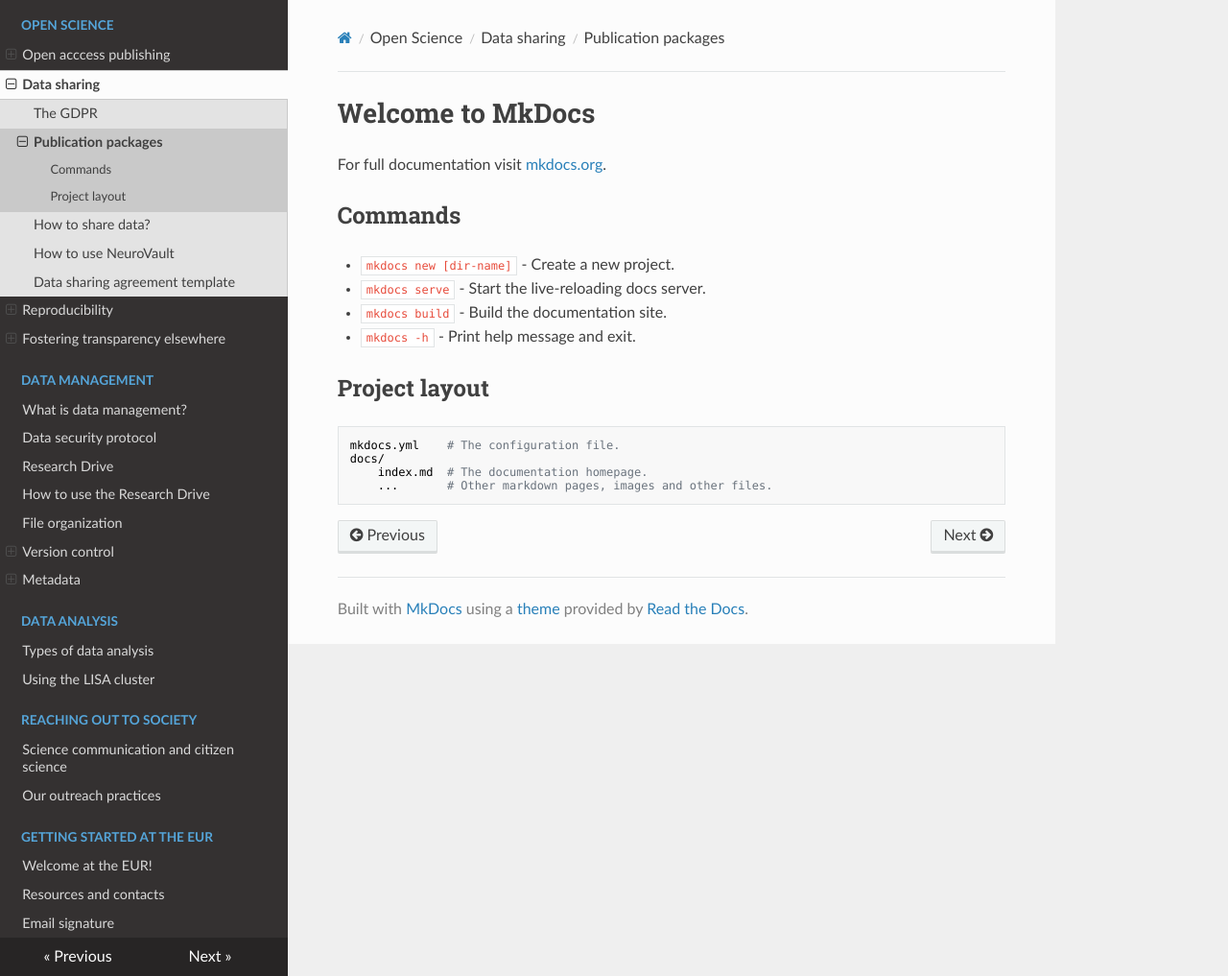
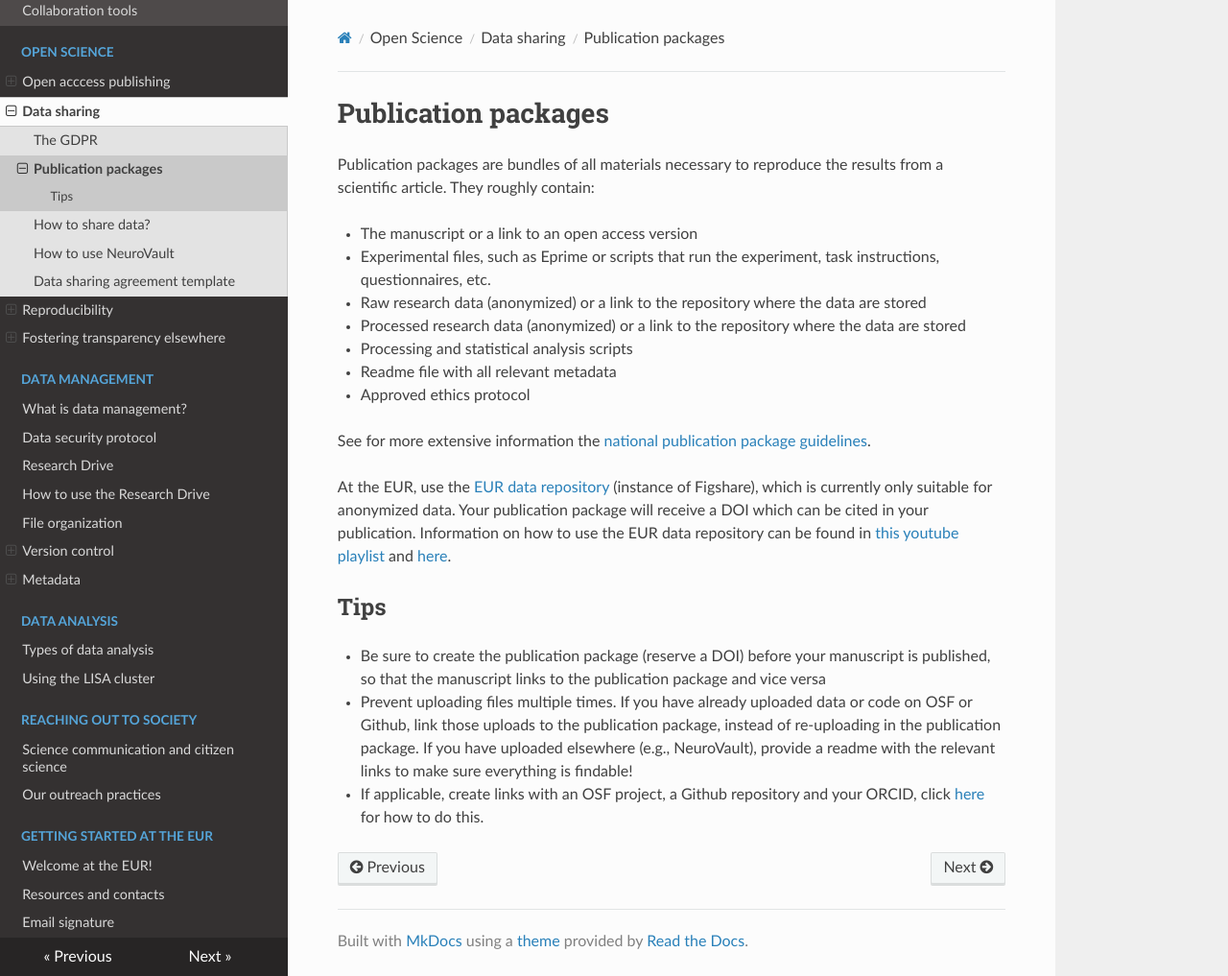
Before and after one commit to eur-synclab/eur-synclab.github.io, an MkDocs documentation site: the page built from docs/open-science/pub-packages.md, in a window 1280 px wide and 1017 px high. Shown: the whole window at 96% size. Built offline with MkDocs 1.6.1, drawn with Linux system fonts in a browser that asks for light colours; nearby versions of some CDN libraries.

Commit message:
Init publication packages info

```diff
--- a/docs/open-science/pub-packages.md
+++ b/docs/open-science/pub-packages.md
@@ -1,17 +1,21 @@
-# Welcome to MkDocs
+# Publication packages
 
-For full documentation visit [mkdocs.org](https://www.mkdocs.org).
+Publication packages are bundles of all materials necessary to reproduce the results from a scientific article. They roughly contain:
 
-## Commands
+- The manuscript or a link to an open access version
+- Experimental files, such as Eprime or scripts that run the experiment, task instructions, questionnaires, etc.
+- Raw research data (anonymized) or a link to the repository where the data are stored
+- Processed research data (anonymized) or a link to the repository where the data are stored
+- Processing and statistical analysis scripts
+- Readme file with all relevant metadata
+- Approved ethics protocol
 
-* `mkdocs new [dir-name]` - Create a new project.
-* `mkdocs serve` - Start the live-reloading docs server.
-* `mkdocs build` - Build the documentation site.
-* `mkdocs -h` - Print help message and exit.
+See for more extensive information the [national publication package guidelines](https://www.organisatiegids.universiteitleiden.nl/binaries/content/assets/sociale-wetenschappen/psychologie/organisatiegids/instruction-for-archiving-publication-packages.pdf).
 
-## Project layout
+At the EUR, use the [EUR data repository](https://datarepository.eur.nl/) (instance of Figshare), which is currently only suitable for anonymized data. Your publication package will receive a DOI which can be cited in your publication. Information on how to use the EUR data repository can be found in [this youtube playlist](https://www.youtube.com/watch?v=Kld9DRSnRBM&list=PL83jqndLu-uALFbLn62Jp3qdh0lwyPXgw&index=1) and [here](https://www.eur.nl/en/library/research-support/research-data-management-rdm/tooling/eur-data-repository).
 
-    mkdocs.yml    # The configuration file.
-    docs/
-        index.md  # The documentation homepage.
-        ...       # Other markdown pages, images and other files.
+## Tips
+
+- Be sure to create the publication package (reserve a DOI) before your manuscript is published, so that the manuscript links to the publication package and vice versa
+- Prevent uploading files multiple times. If you have already uploaded data or code on OSF or Github, link those uploads to the publication package, instead of re-uploading in the publication package. If you have uploaded elsewhere (e.g., NeuroVault), provide a readme with the relevant links to make sure everything is findable!
+- If applicable, create links with an OSF project, a Github repository and your ORCID, click [here](https://www.eur.nl/en/library/research-support/research-data-management-rdm/tooling/eur-data-repository/faq) for how to do this.
```
